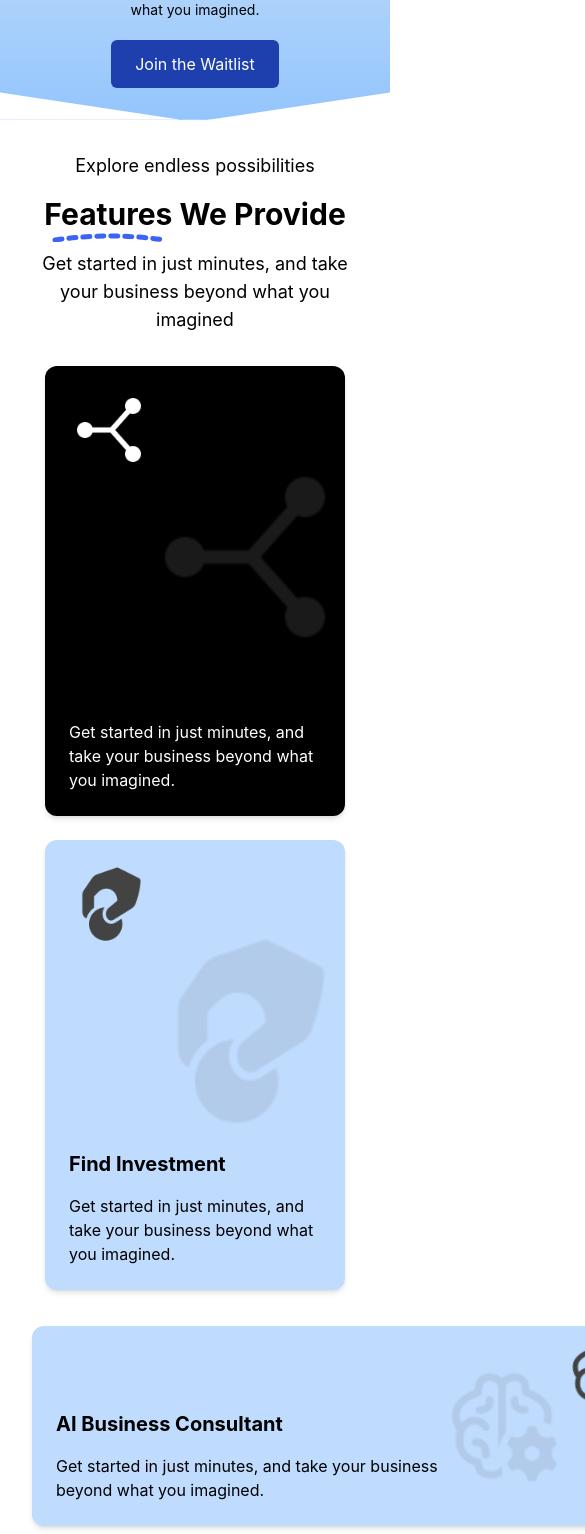
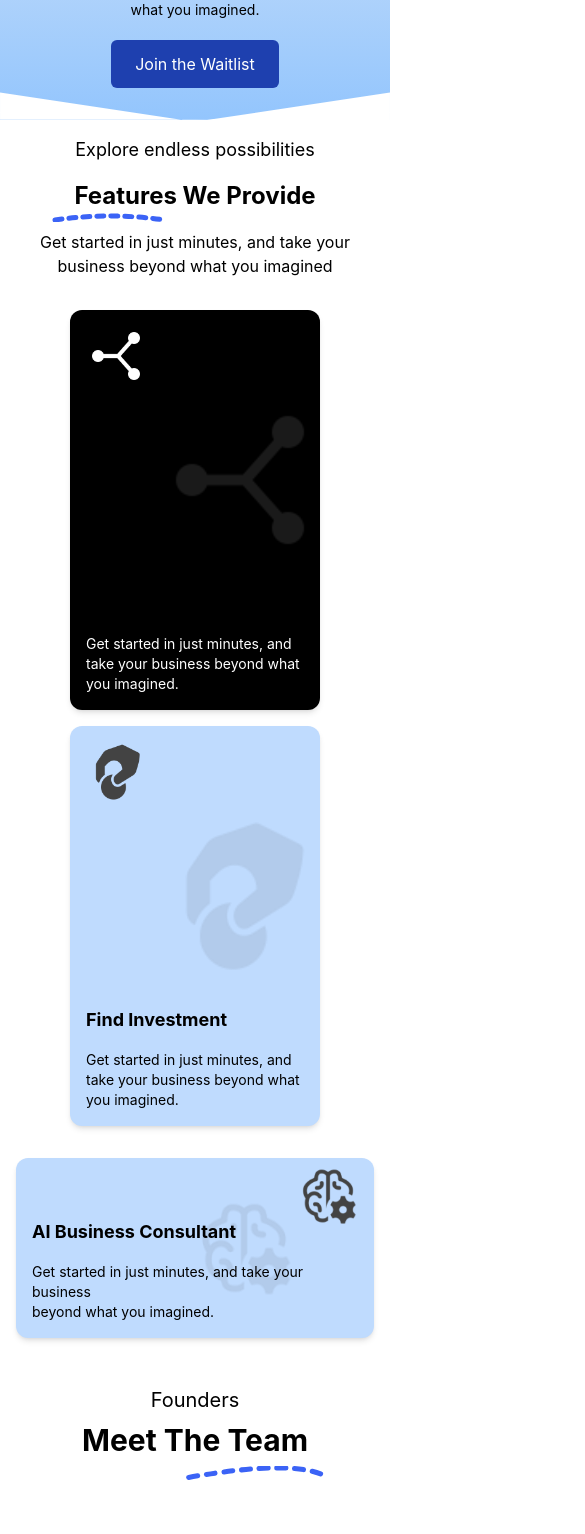
Before and after one commit to M-Talha-Farooqi/Circle-AI-Landing-Page, a React (Create React App) app: page / in a window 390 px wide. Shown: the part 328-1862 px from the top of the page, 585 px wide, since content can reach past the window. Built offline with nearby package versions, Linux system fonts and the light colour scheme.

Commit message:
Changes in Responsiveness

```diff
--- a/src/components/Features.jsx
+++ b/src/components/Features.jsx
@@ -5,13 +5,12 @@ import Criticalthinking from "../assets/Criticalthinking.png";
 
 function Features() {
   return (
-    <section id="features" className="p-8 bg-white">
+    <section id="features" className="p-4 sm:p-8 bg-white">
       <p className="text-center text-lg mb-4">Explore endless possibilities</p>
-
-      <h2 className="text-3xl font-bold text-center mb-2 relative">
+      <h2 className="text-2xl sm:text-3xl font-bold text-center mb-2 relative">
         <span className="inline-block">Features</span>{" "}
         <span className="inline-block"> We Provide</span>
-        <div className=" left-1/2 transform -translate-x-3/4 bottom-[-8px] w-[120px] mx-auto">
+        <div className="left-1/2 transform -translate-x-3/4 bottom-[-8px] w-[120px] mx-auto">
           <svg
             width="120"
             height="10"
@@ -31,65 +30,65 @@ function Features() {
         </div>
       </h2>
 
-      <p className="text-center text-lg mb-8">
+      <p className="text-center text-base sm:text-lg mb-8">
         Get started in just minutes, and take your business beyond what you
         imagined
       </p>
 
-      <div className="flex flex-wrap justify-center items-start gap-6">
+      <div className="flex flex-wrap justify-center items-start gap-4 sm:gap-6">
         {/* Feature 1 */}
-        <div className="relative flex flex-col justify-between w-[300px] h-[450px] bg-black text-white p-6 rounded-xl shadow-md">
+        <div className="relative flex flex-col justify-between w-[250px] sm:w-[300px] h-[400px] sm:h-[450px] bg-black text-white p-4 sm:p-6 rounded-xl shadow-md">
           <div
-            className="absolute inset-0 bg-no-repeat bg-cover opacity-10 "
+            className="absolute inset-0 bg-no-repeat bg-cover opacity-10"
             style={{
               backgroundImage: `url(${Connect})`,
-              backgroundSize: "200px",
+              backgroundSize: "160px",
               backgroundPosition: "right",
               height: "85%",
             }}
           />
           <div
-            className="flex flex-col justify-between w-[200px] h-[380px] text-white"
+            className="flex flex-col justify-between w-[150px] sm:w-[200px] h-[300px] sm:h-[380px] text-white"
             style={{
               backgroundImage: `url(${Connect})`,
               backgroundPosition: "top left",
               backgroundRepeat: "no-repeat",
-              backgroundSize: "80px",
+              backgroundSize: "60px",
             }}
           ></div>
           <div className="relative flex-grow"></div>
-          <p className="relative z-10">
+          <p className="relative z-10 text-sm sm:text-base">
             Get started in just minutes, and take your business beyond what you
             imagined.
           </p>
         </div>
 
         {/* Feature 2 */}
-        <div className="relative flex flex-col justify-between w-[300px] h-[450px] bg-blue-200 text-black p-6 rounded-xl shadow-md">
+        <div className="relative flex flex-col justify-between w-[250px] sm:w-[300px] h-[400px] sm:h-[450px] bg-blue-200 text-black p-4 sm:p-6 rounded-xl shadow-md">
           <div
-            className="flex flex-col justify-between w-[200px] h-[380px] text-white"
+            className="flex flex-col justify-between w-[150px] sm:w-[200px] h-[300px] sm:h-[380px] text-white"
             style={{
               backgroundImage: `url(${Donate})`,
               backgroundPosition: "top left",
               backgroundRepeat: "no-repeat",
-              backgroundSize: "80px",
+              backgroundSize: "60px",
             }}
           ></div>
           <div
             className="absolute inset-0 bg-no-repeat bg-cover opacity-10"
             style={{
               backgroundImage: `url(${Donate})`,
-              backgroundSize: "200px",
+              backgroundSize: "160px",
               backgroundPosition: "right",
               height: "85%",
             }}
           />
 
           <div className="relative flex-grow"></div>
-          <h3 className="relative text-xl font-bold mb-4 z-10">
+          <h3 className="relative text-lg sm:text-xl font-bold mb-4 z-10">
             Find Investment
           </h3>
-          <p className="relative z-10">
+          <p className="relative z-10 text-sm sm:text-base">
             Get started in just minutes, and take your business beyond what you
             imagined.
           </p>
@@ -97,12 +96,12 @@ function Features() {
       </div>
 
       {/* Feature 3 */}
-      <div className="relative flex flex-col mt-9 w-[630px] h-[200px] bg-blue-200 text-black p-6 rounded-xl shadow-md mx-auto">
+      <div className="relative flex flex-col mt-8 w-full max-w-[100%] sm:max-w-[620px] h-[180px] sm:h-[200px] bg-blue-200 text-black p-4 sm:p-6 rounded-xl shadow-md mx-auto">
         <div
-          className="absolute top-2 right-4 w-[80px] h-[80px] bg-no-repeat bg-cover"
+          className="absolute top-2 right-4 w-[60px] sm:w-[80px] h-[60px] sm:h-[80px] bg-no-repeat bg-cover"
           style={{
             backgroundImage: `url(${Criticalthinking})`,
-            backgroundSize: "80px",
+            backgroundSize: "60px",
             backgroundPosition: "top right",
           }}
         ></div>
@@ -111,16 +110,15 @@ function Features() {
           className="absolute inset-0 bg-no-repeat bg-cover opacity-10"
           style={{
             backgroundImage: `url(${Criticalthinking})`,
-            backgroundSize: "120px",
-
-            backgroundPosition: "calc(100% - 100px) center",
+            backgroundSize: "100px",
+            backgroundPosition: "calc(100% - 80px) center",
           }}
         ></div>
         <div className="relative flex-grow"></div>
-        <h3 className="relative text-xl font-bold mb-4 mt-8 z-10">
+        <h3 className="relative text-lg sm:text-xl font-bold mb-4 mt-8 z-10">
           AI Business Consultant
         </h3>
-        <p className="relative z-10">
+        <p className="relative z-10 text-sm sm:text-base">
           Get started in just minutes, and take your business <br />
           beyond what you imagined.
         </p>
```
